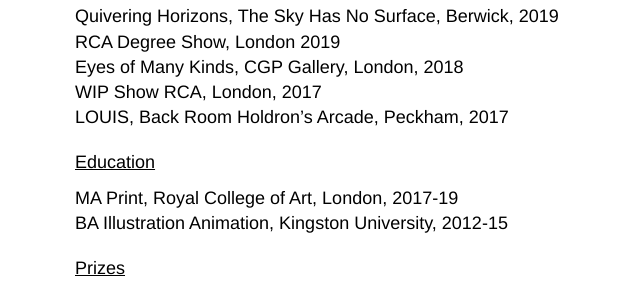
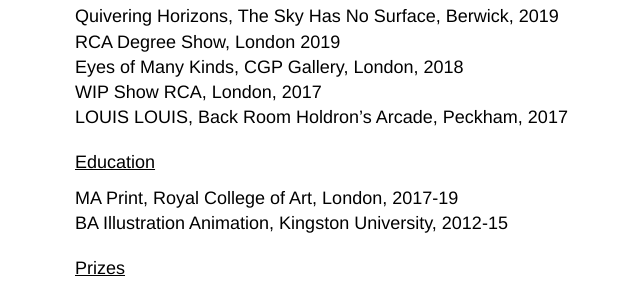
Before and after one commit to vfhwang/louiscaseley, a Jekyll site: the page built from about.md, in a window 1280 px wide. Shown: the part 176-470 px from the top of the page, without its empty margins (65-705 px from the left). Built offline with Jekyll 4.4.1, drawn with Linux system fonts in a browser that asks for light colours.

Commit message:
Update from Forestry.io vfhwang@gmail.com updated about.md

```diff
--- a/about.md
+++ b/about.md
@@ -10,7 +10,7 @@
 * RCA Degree Show, London 2019
 * Eyes of Many Kinds, CGP Gallery, London, 2018
 * WIP Show RCA, London, 2017
-* LOUIS, Back Room Holdron’s Arcade, Peckham, 2017
+* LOUIS LOUIS, Back Room Holdron’s Arcade, Peckham, 2017
 
 **Education**
 
```
